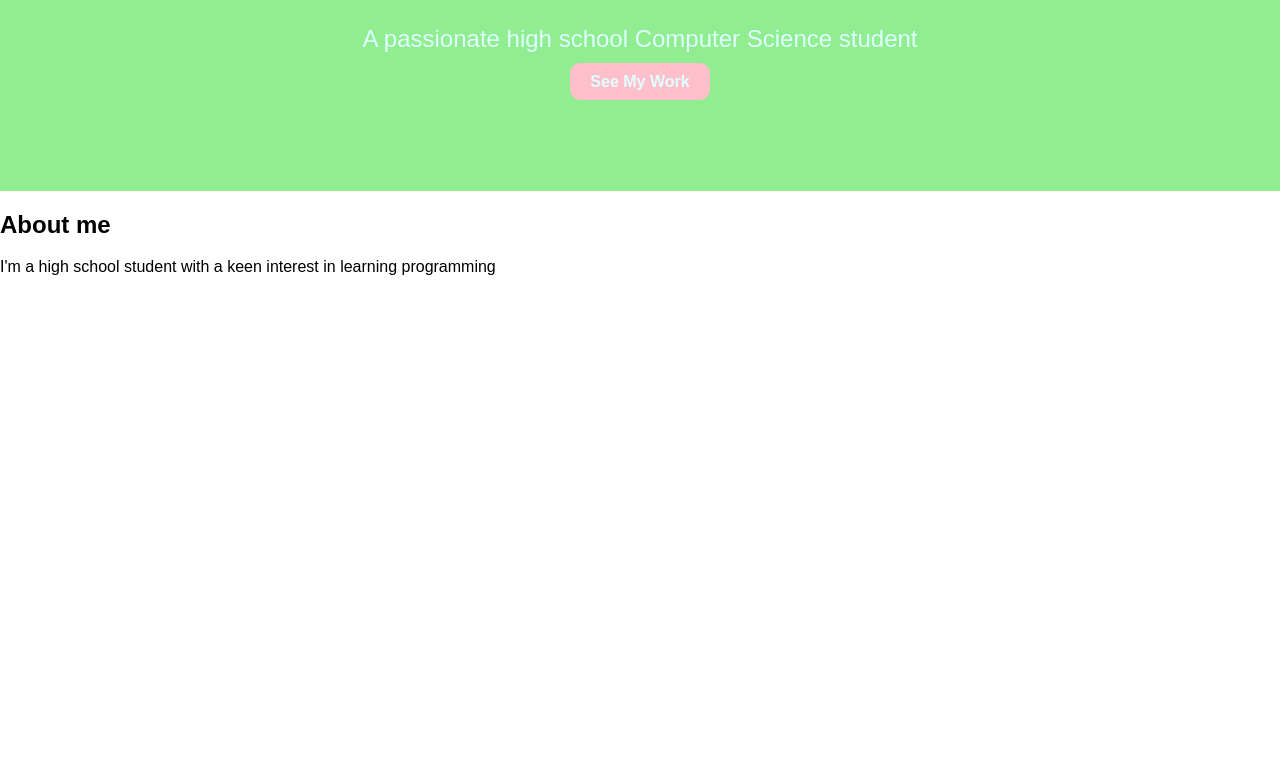
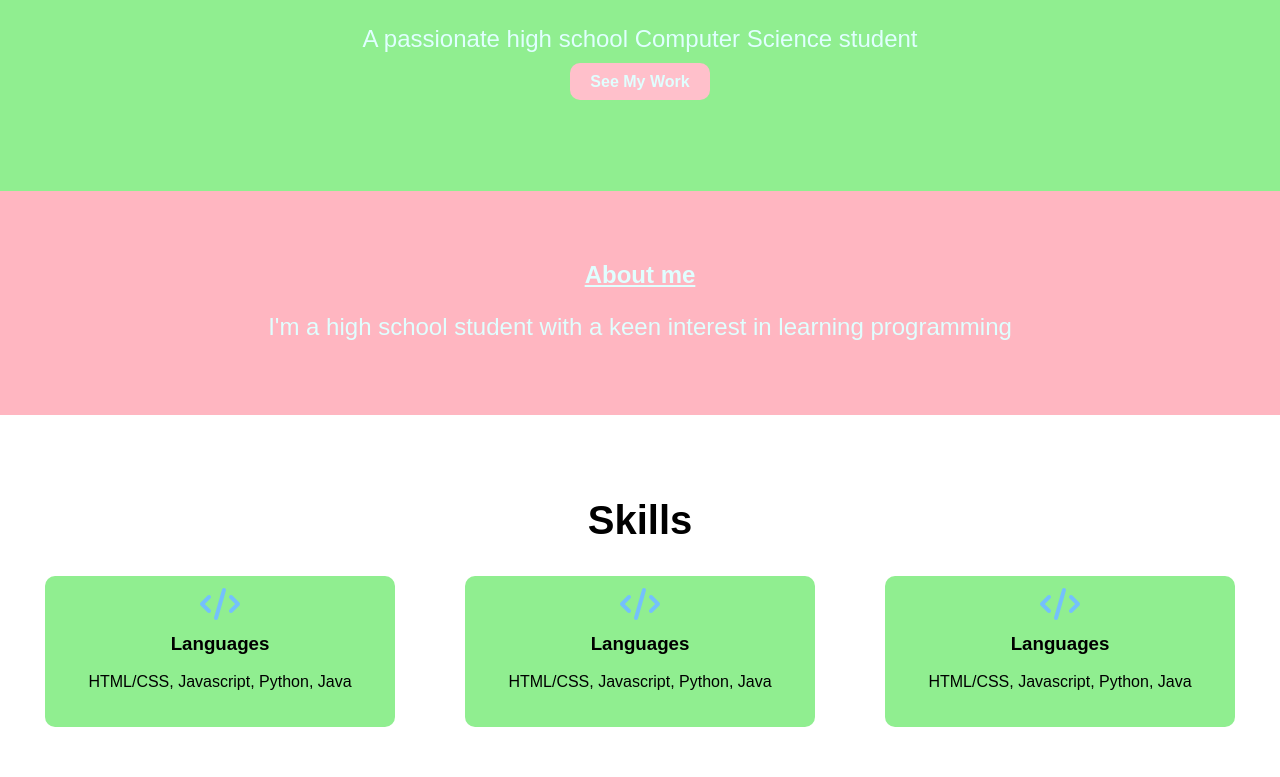
Before and after one commit to jennak04/portfolio, a plain HTML site: page index.html in a window 1280 px wide. Shown: the part 280-1057 px from the top of the page. Before the commit the page ends 800 px from the top, so only its background shows below. Drawn offline with Linux system fonts and the light colour scheme.

Commit message:
11/20/24 - portfolio

```diff
--- a/index.html
+++ b/index.html
@@ -1,12 +1,16 @@
 <!DOCTYPE html>
 <html lang="en">
+
 <head>
     <meta charset="UTF-8">
     <meta name="viewport" content="width=device-width, initial-scale=1.0">
     <link rel="stylesheet" href="styles.css">
-    <link rel="stylesheet" href="https://cdnjs.cloudflare.com/ajax/libs/font-awesome/6.7.0/css/all.min.css" integrity="sha512-9xKTRVabjVeZmc+GUW8GgSmcREDunMM+Dt/GrzchfN8tkwHizc5RP4Ok/MXFFy5rIjJjzhndFScTceq5e6GvVQ==" crossorigin="anonymous" referrerpolicy="no-referrer" />
+    <link rel="stylesheet" href="https://cdnjs.cloudflare.com/ajax/libs/font-awesome/6.7.0/css/all.min.css"
+        integrity="sha512-9xKTRVabjVeZmc+GUW8GgSmcREDunMM+Dt/GrzchfN8tkwHizc5RP4Ok/MXFFy5rIjJjzhndFScTceq5e6GvVQ=="
+        crossorigin="anonymous" referrerpolicy="no-referrer" />
     <title>Portfolio-Jenna</title>
 </head>
+
 <body>
     <!-- Header Section -->
     <header>
@@ -36,5 +40,28 @@
         <p>I'm a high school student with a keen interest in learning programming</p>
     </section>
 
+    <!--Skills Section-->
+    <section class="skills" id="skills">
+        <h2>Skills</h2>
+        <div class="skill-list">
+         <div class="skill-item">
+            <i class="fa-solid fa-code fa-spin-pulse fa-2xl" style="color: #74C0FC;"></i>
+            <h3>Languages</h3>
+            <p>HTML/CSS, Javascript, Python, Java</p>
+         </div>
+         <div class="skill-item">
+            <i class="fa-solid fa-code fa-spin-pulse fa-2xl" style="color: #74C0FC;"></i>
+            <h3>Languages</h3>
+            <p>HTML/CSS, Javascript, Python, Java</p>
+         </div>
+         <div class="skill-item">
+            <i class="fa-solid fa-code fa-spin-pulse fa-2xl" style="color: #74C0FC;"></i>
+            <h3>Languages</h3>
+            <p>HTML/CSS, Javascript, Python, Java</p>
+         </div>
+        </div>
+    </section>
+
 </body>
+
 </html>
--- a/styles.css
+++ b/styles.css
@@ -12,12 +12,13 @@ header nav ul {
     list-style-type: none;
     display: flex;
     justify-content: center;
-    gap: 10px;
+    gap: 30px;
 }
 header nav ul li a {
     color: aliceblue;
     text-decoration: none;
     font-weight: bold;
+    font-size: 1rem;
 }
 header nav ul li a:hover {
     text-decoration: underline;
@@ -46,3 +47,38 @@ header nav ul li a:hover {
     font-weight: bold;
     border-radius: 10px;
 }
+/* About Section */
+.about {
+    padding: 50px 20px;
+    text-align: center;
+    background-color: lightpink;
+}
+.about p {
+    font-size: 1.5rem;
+    color: lightcyan;
+}
+.about h2 {
+    color: lightcyan;
+    text-decoration: underline
+}
+
+/* Skills Section */
+.skills {
+    padding: 50px 20px;
+    text-align: center;
+}
+.skills h2 {
+    font-size: 2.5rem;
+}
+.skill-list {
+display: flex;
+justify-content: space-around;
+gap: 20px;
+flex-wrap: wrap;
+}
+.skill-item {
+    padding: 20px;
+    background-color: lightgreen;
+    border-radius: 10px;
+    width: 25%;
+}
```
Lines whose indentation alone changed are shown as unchanged.
